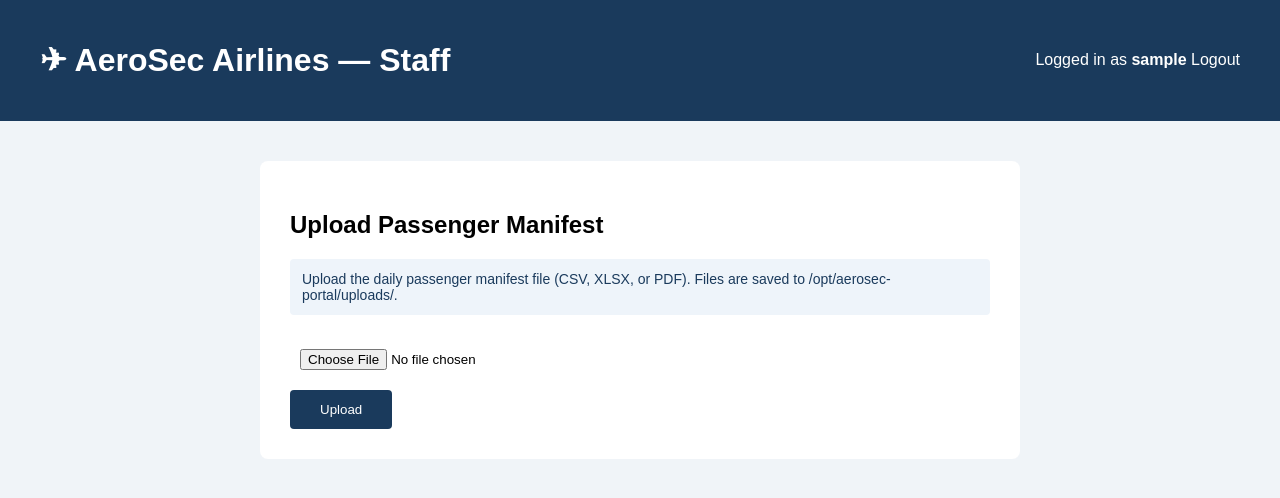
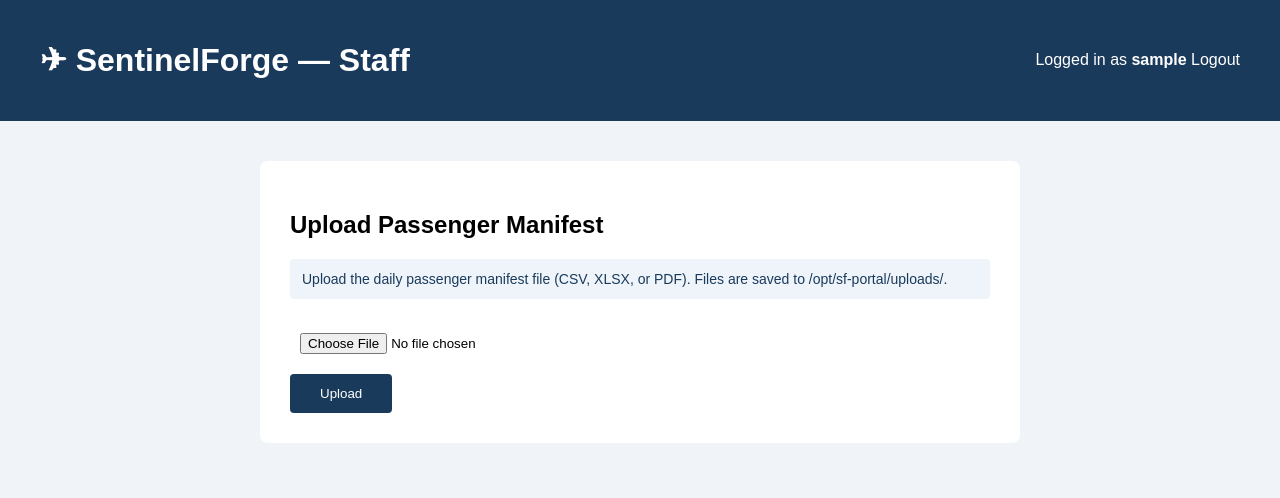
Before and after one commit to oussema-007/sentinelforge, a Flask app: page /admin in a window 1280 px wide. Shown: the top 498 px of the page. Run offline with Flask 3, Linux system fonts and the light colour scheme; the visitor is signed in with stand-in values (Sample User, id 1).

Commit message:
Portal templates: rename AeroSec Airlines branding to SentinelForge
Page titles, headings and footer now say SentinelForge; the upload page
shows the guide's /opt/sf-portal/uploads/ path. Text only, no logic change.

Co-Authored-By: Claude Opus 5.5 <noreply@anthropic.com>

```diff
--- a/portal/templates/admin_login.html
+++ b/portal/templates/admin_login.html
@@ -2,7 +2,7 @@
 <html lang="en">
 <head>
     <meta charset="UTF-8">
-    <title>Staff Login — AeroSec Airlines</title>
+    <title>Staff Login — SentinelForge</title>
     <style>
         body { font-family: Arial, sans-serif; background: #f0f4f8; margin: 0; padding: 0; }
         .header { background: #1a3a5c; color: white; padding: 20px 40px; }
@@ -14,7 +14,7 @@
 </head>
 <body>
     <div class="header">
-        <h1>✈ AeroSec Airlines</h1>
+        <h1>✈ SentinelForge</h1>
     </div>
     <div class="container">
         <h2>Staff Login</h2>
--- a/portal/templates/admin_upload.html
+++ b/portal/templates/admin_upload.html
@@ -2,7 +2,7 @@
 <html lang="en">
 <head>
     <meta charset="UTF-8">
-    <title>Staff Dashboard — AeroSec Airlines</title>
+    <title>Staff Dashboard — SentinelForge</title>
     <style>
         body { font-family: Arial, sans-serif; background: #f0f4f8; margin: 0; padding: 0; }
         .header { background: #1a3a5c; color: white; padding: 20px 40px; display: flex; justify-content: space-between; align-items: center; }
@@ -15,12 +15,12 @@
 </head>
 <body>
     <div class="header">
-        <div><h1>✈ AeroSec Airlines — Staff</h1></div>
+        <div><h1>✈ SentinelForge — Staff</h1></div>
         <div>Logged in as <strong>{{ username }}</strong> <a href="/admin/logout">Logout</a></div>
     </div>
     <div class="container">
         <h2>Upload Passenger Manifest</h2>
-        <p class="info">Upload the daily passenger manifest file (CSV, XLSX, or PDF). Files are saved to /opt/aerosec-portal/uploads/.</p>
+        <p class="info">Upload the daily passenger manifest file (CSV, XLSX, or PDF). Files are saved to /opt/sf-portal/uploads/.</p>
         <form action="/admin/upload" method="post" enctype="multipart/form-data">
             <input type="file" name="file" required>
             <button type="submit">Upload</button>
--- a/portal/templates/index.html
+++ b/portal/templates/index.html
@@ -2,7 +2,7 @@
 <html lang="en">
 <head>
     <meta charset="UTF-8">
-    <title>AeroSec Airlines — Booking Portal</title>
+    <title>SentinelForge — Booking Portal</title>
     <style>
         body { font-family: Arial, sans-serif; background: #f0f4f8; margin: 0; padding: 0; }
         .header { background: #1a3a5c; color: white; padding: 20px 40px; }
@@ -20,7 +20,7 @@
 </head>
 <body>
     <div class="header">
-        <h1>✈ AeroSec Airlines</h1>
+        <h1>✈ SentinelForge</h1>
         <p>Booking Portal <span class="nav"><a href="/admin">Staff Login</a></span></p>
     </div>
     <div class="container">
@@ -32,7 +32,7 @@
         </form>
     </div>
     <div class="footer">
-        AeroSec Airlines © 2026 — Aviation Security Lab Demonstration
+        SentinelForge © 2026 — Security Lab Demonstration
     </div>
 </body>
 </html>
--- a/portal/templates/search.html
+++ b/portal/templates/search.html
@@ -2,7 +2,7 @@
 <html lang="en">
 <head>
     <meta charset="UTF-8">
-    <title>Search Results — AeroSec Airlines</title>
+    <title>Search Results — SentinelForge</title>
     <style>
         body { font-family: Arial, sans-serif; background: #f0f4f8; margin: 0; padding: 0; }
         .header { background: #1a3a5c; color: white; padding: 20px 40px; }
@@ -17,7 +17,7 @@
 </head>
 <body>
     <div class="header">
-        <h1>✈ AeroSec Airlines</h1>
+        <h1>✈ SentinelForge</h1>
     </div>
     <div class="container">
         <h2>Search results for origin: <em>{{ origin }}</em></h2>
```
